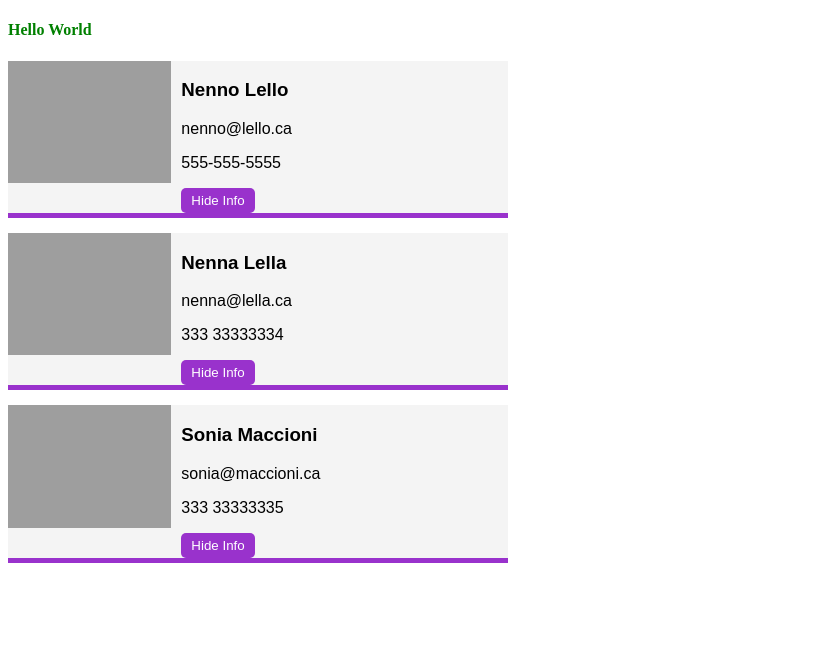
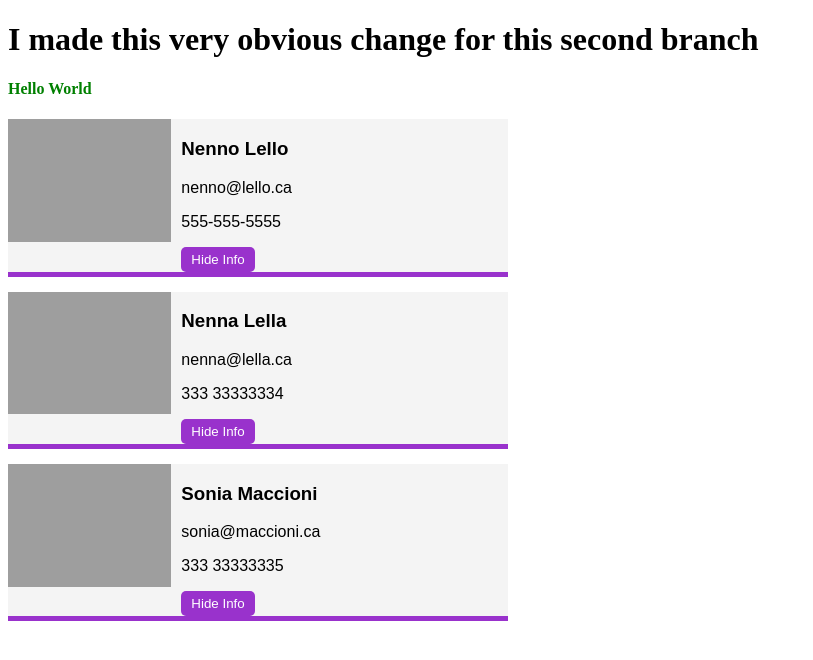
Before and after one commit to quelluomo/a-simple-web-component, a plain HTML site: page index.html in a window 1280 px wide. Shown: the whole page, without its empty margins (0-813 px from the left). Drawn offline with Linux system fonts and the light colour scheme.

Commit message:
I think I'm committin on the second branch

```diff
--- a/index.html
+++ b/index.html
@@ -11,6 +11,7 @@
     </style>
 </head>
 <body>
+    <h1>I made this very obvious change for this second branch</h1>
     <h4>Hello World</h4>
 
     <user-card name="Nenno Lello" avatar="https://randomuser.me/api/portraits/men/1.jpg">
```
